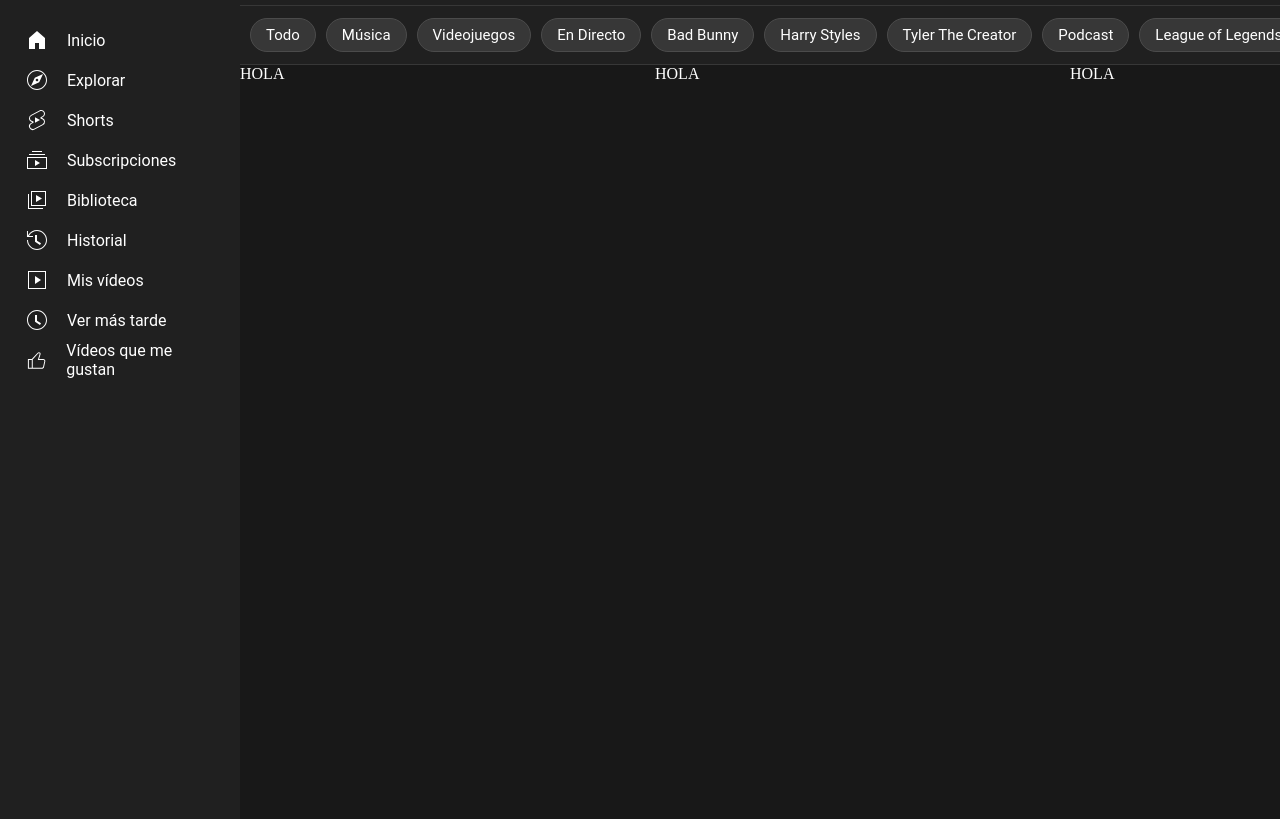
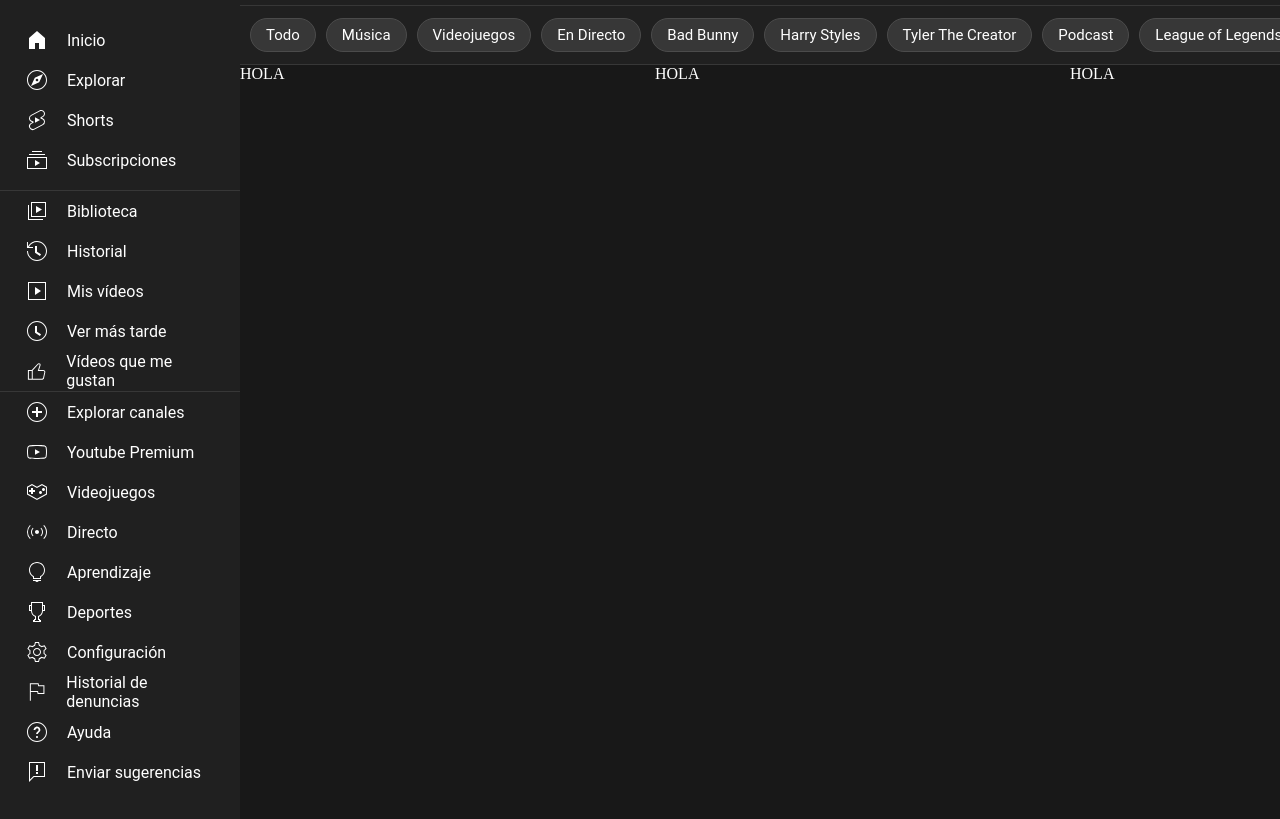
Before and after one commit to Racso1624/Proyecto1_Web, a React app: page / in a window 1280 px wide. Shown: the part 51-870 px from the top of the page. Built offline with nearby package versions, Linux system fonts and the light colour scheme.

Commit message:
Se arregla la side bar

```diff
--- a/src/components/SideBar.js
+++ b/src/components/SideBar.js
@@ -1,29 +1,43 @@
 import React from "react";
-import { HomeIcon, ExploreIcon, ShortsIcon, SubscriptionsIcon, LibraryIcon, HistoryIcon, MyVideosIcon, WatchListIcon, LikeIcon } from "./SideBar_Icons";
+import { HomeIcon, ExploreIcon, ShortsIcon, SubscriptionsIcon, LibraryIcon, HistoryIcon, MyVideosIcon, WatchListIcon, LikeIcon, ChannelsIcon, PremiumIcon, GamesIcon, LiveIcon, LearnIcon, SportsIcon, ConfigurationIcon, ReportIcon, HelpIcon, SugerencyIcon } from "./SideBar_Icons";
 import "../styles/sidebar.sass"
 
-const lista_iconos = [<HomeIcon/>, <ExploreIcon/>, <ShortsIcon/>, <SubscriptionsIcon/>, <LibraryIcon/>, <HistoryIcon/>, <MyVideosIcon/>, <WatchListIcon/>, <LikeIcon/>]
-const lista_seccion = ['Inicio', 'Explorar', 'Shorts', 'Subscripciones', 'Biblioteca', 'Historial', 'Mis vídeos', 'Ver más tarde', 'Vídeos que me gustan']
+const lista_iconos_1 = [<HomeIcon/>, <ExploreIcon/>, <ShortsIcon/>, <SubscriptionsIcon/>]
+const lista_seccion_1 = ['Inicio', 'Explorar', 'Shorts', 'Subscripciones']
 
-const lista_secciones = ['seccion-1', 'seccion-2', 'seccion-3', 'seccion-4', 'seccion-5']
+const lista_iconos_2 = [<LibraryIcon/>, <HistoryIcon/>, <MyVideosIcon/>, <WatchListIcon/>, <LikeIcon/>]
+const lista_seccion_2 = ['Biblioteca', 'Historial', 'Mis vídeos', 'Ver más tarde', 'Vídeos que me gustan']
 
-const SideBar = () =>(
-    <div className="sidebar">
+const lista_iconos_3 = [<ChannelsIcon/>]
+const lista_seccion_3 = ['Explorar canales']
+
+const lista_iconos_4 = [<PremiumIcon/>, <GamesIcon/>, <LiveIcon/>, <LearnIcon/>, <SportsIcon/>]
+const lista_seccion_4 = ['Youtube Premium', 'Videojuegos', 'Directo', 'Aprendizaje', 'Deportes']
+
+const lista_iconos_5 = [<ConfigurationIcon/>, <ReportIcon/>, <HelpIcon/>, <SugerencyIcon/>]
+const lista_seccion_5 = ['Configuración', 'Historial de denuncias', 'Ayuda', 'Enviar sugerencias']
+
+const Seccion = (props) =>(
+    <div className={props.seccion}>
         {
-            lista_secciones.map((seccion, posicion_seccion) => {
-                return <div className={seccion} key={posicion_seccion}>
-                    {
-                        lista_iconos.map((elemento, posicion) => {
-                            return <div className="seccion-sidebar" key={posicion}>
-                                {lista_iconos.shift()}
-                                {lista_seccion.shift()}
-                            </div>
-                        })
-                    }
+            props.iconos.map((elemento, posicion) => {
+                return <div className="seccion-sidebar" key={posicion}>
+                    {elemento}
+                    {props.titulos.shift()}
                 </div>
             })
         }
     </div>
 )
 
+const SideBar = () =>(
+    <div className="sidebar">
+        <Seccion seccion="seccion-1" iconos={lista_iconos_1} titulos={lista_seccion_1} />
+        <Seccion seccion="seccion-2" iconos={lista_iconos_2} titulos={lista_seccion_2} />
+        <Seccion seccion="seccion-3" iconos={lista_iconos_3} titulos={lista_seccion_3} />
+        <Seccion seccion="seccion-4" iconos={lista_iconos_4} titulos={lista_seccion_4} />
+        <Seccion seccion="seccion-5" iconos={lista_iconos_5} titulos={lista_seccion_5} />
+    </div>
+)
+
 export default SideBar
--- a/src/components/SideBar_Icons.js
+++ b/src/components/SideBar_Icons.js
@@ -256,13 +256,7 @@
 const HelpIcon = (props) => (
   <svg
     viewBox="0 0 24 24"
-    className="style-scope yt-icon"
-    style={{
-      pointerEvents: "none",
-      display: "block",
-      width: "100%",
-      height: "100%",
-    }}
+    className="icono-sidebar"
     {...props}
   >
     <g className="style-scope yt-icon">
@@ -277,13 +271,7 @@
 const SugerencyIcon = (props) => (
   <svg
     viewBox="0 0 24 24"
-    className="style-scope yt-icon"
-    style={{
-      pointerEvents: "none",
-      display: "block",
-      width: "100%",
-      height: "100%",
-    }}
+    className="icono-sidebar"
     {...props}
   >
     <g className="style-scope yt-icon">
@@ -295,4 +283,4 @@
   </svg>
 )
 
-export {HomeIcon, ExploreIcon, ShortsIcon, SubscriptionsIcon, LibraryIcon, HistoryIcon, MyVideosIcon, WatchListIcon, LikeIcon}
+export {HomeIcon, ExploreIcon, ShortsIcon, SubscriptionsIcon, LibraryIcon, HistoryIcon, MyVideosIcon, WatchListIcon, LikeIcon, ChannelsIcon, PremiumIcon, GamesIcon, LiveIcon, LearnIcon, SportsIcon, ConfigurationIcon, ReportIcon, HelpIcon, SugerencyIcon}
--- a/src/styles/sidebar.sass
+++ b/src/styles/sidebar.sass
@@ -11,6 +11,11 @@
 .seccion-1
     margin-top: 15px
 
+.seccion-2
+    margin-top: 10px
+    border-top: 1px solid #373737
+    border-bottom: 1px solid #373737
+
 .seccion-sidebar
     width: 220px
     height: 40px
```
Also changed, not shown: dist/bundle.js.
